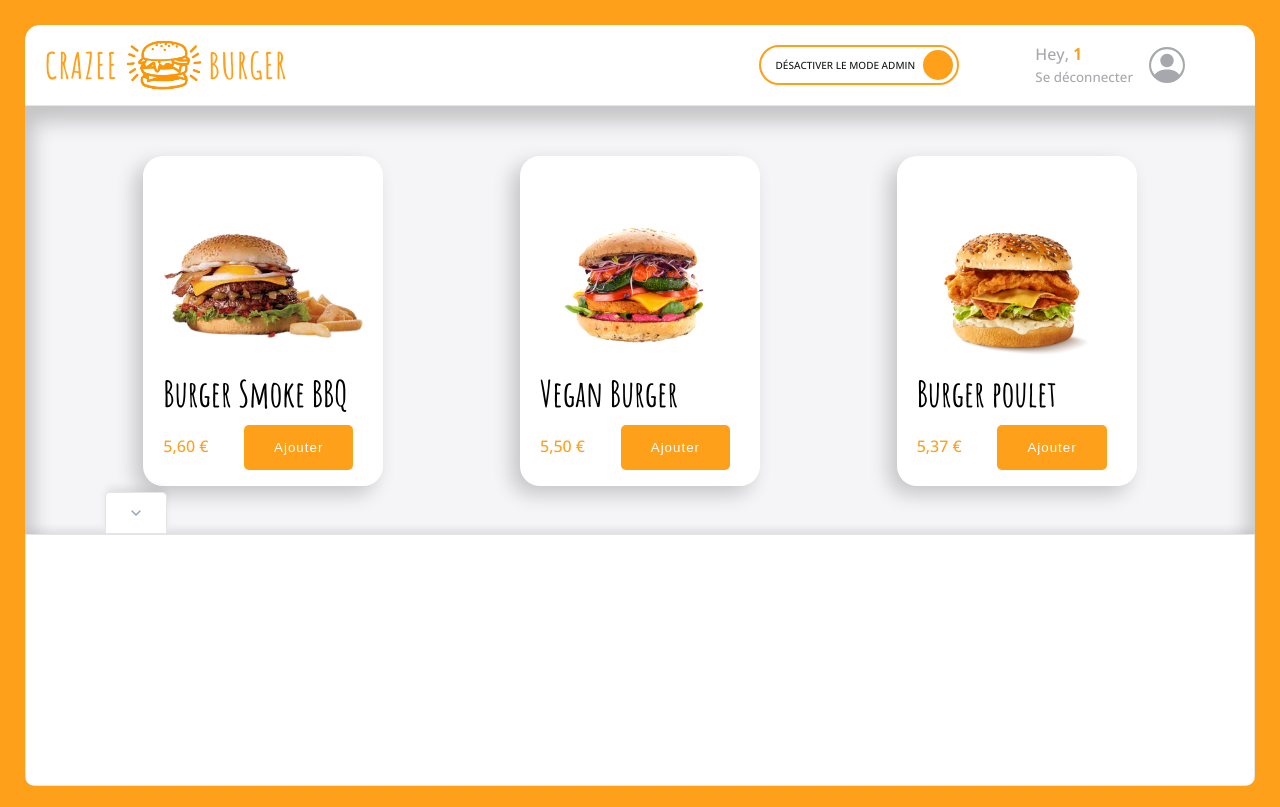
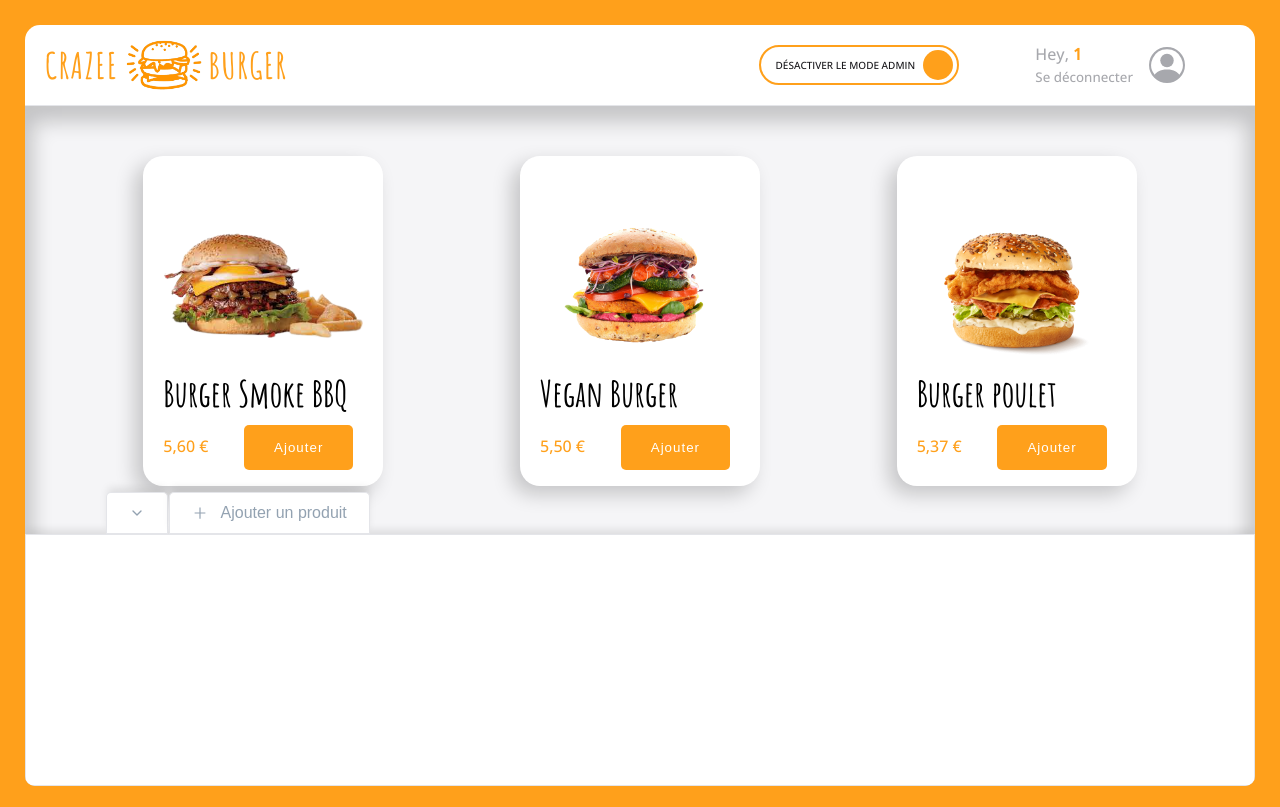
Before and after one commit to descartessainval/crazy-burger-cra, a React (Create React App) app: page /order/1 in a window 1280 px wide. Built offline with nearby package versions, Linux system fonts and the light colour scheme; grey boxes are pictures that could not be loaded.

Commit message:
✨ F07: ADMIN > Tab >  Add label

```diff
--- a/src/components/pages/order/main/Admin/AdminPanel.js
+++ b/src/components/pages/order/main/Admin/AdminPanel.js
@@ -1,5 +1,4 @@
-import React, { useContext } from 'react'
-import OrderContext from '../../../../../context/OrderContext'
+import React from 'react'
 import { styled } from 'styled-components'
 import { theme } from '../../../../../themes'
 
--- a/src/components/pages/order/main/Admin/AdminTabs.js
+++ b/src/components/pages/order/main/Admin/AdminTabs.js
@@ -1,13 +1,16 @@
 import React from 'react'
 import { styled } from 'styled-components';
 import { FiChevronDown, FiChevronUp } from "react-icons/fi"
+import { AiOutlinePlus } from "react-icons/ai"
+// import {  } from "react-icons/ai"
 import Tab from '../../../../reusable-ui/Tab';
 import { theme } from '../../../../../themes';
 
 const AdminTabs = ({isCollapse, setIsCollapse}) => {
     return (
         <AdminTabsStyled>
-            <Tab  Icon= {isCollapse ? <FiChevronUp/> : <FiChevronDown/>}  onClick={()=>  setIsCollapse(!isCollapse)} className={isCollapse ? "is-active" : ""}/>
+            <Tab  label="" Icon= {isCollapse ? <FiChevronUp/> : <FiChevronDown/>}  onClick={()=>  setIsCollapse(!isCollapse)} className={isCollapse ? "is-active" : ""}/>
+            <Tab  label="Ajouter un produit" Icon= {<AiOutlinePlus/>}  onClick={()=>  setIsCollapse(!isCollapse)} className={isCollapse ? "is-active" : ""}/>
         </AdminTabsStyled>
     )
 }
@@ -18,11 +21,14 @@ display: flex;
 padding: 0 20px;
 
 .is-active{
-background: ${theme.colors.background_dark};
-border-color: ${theme.colors.background_dark} ;
-color: ${theme.colors.white};
+    background: ${theme.colors.background_dark};
+    border-color: ${theme.colors.background_dark} ;
+    color: ${theme.colors.white};
 }
 
+button{
+    margin-left: 1px;
+}
 `;
 
 export default AdminTabs
--- a/src/components/reusable-ui/Tab.js
+++ b/src/components/reusable-ui/Tab.js
@@ -3,10 +3,11 @@ import { styled } from 'styled-components';
 import { theme } from '../../themes';
 
 
-const Tab = ({Icon, onClick, className}) => {
+const Tab = ({label, Icon, onClick, className}) => {
   return (
     <TabStyled onClick={onClick} className={className}>
       <div className='icon'>{Icon}</div>
+      {label && <span className='label'>{label}</span>}
     </TabStyled>
   )
 }
@@ -47,5 +48,9 @@ const TabStyled = styled.button`
   .icon{
     display: flex;
   }
+
+  .label{
+    margin-left: 13px;
+  }
 `;
 export default Tab
```
